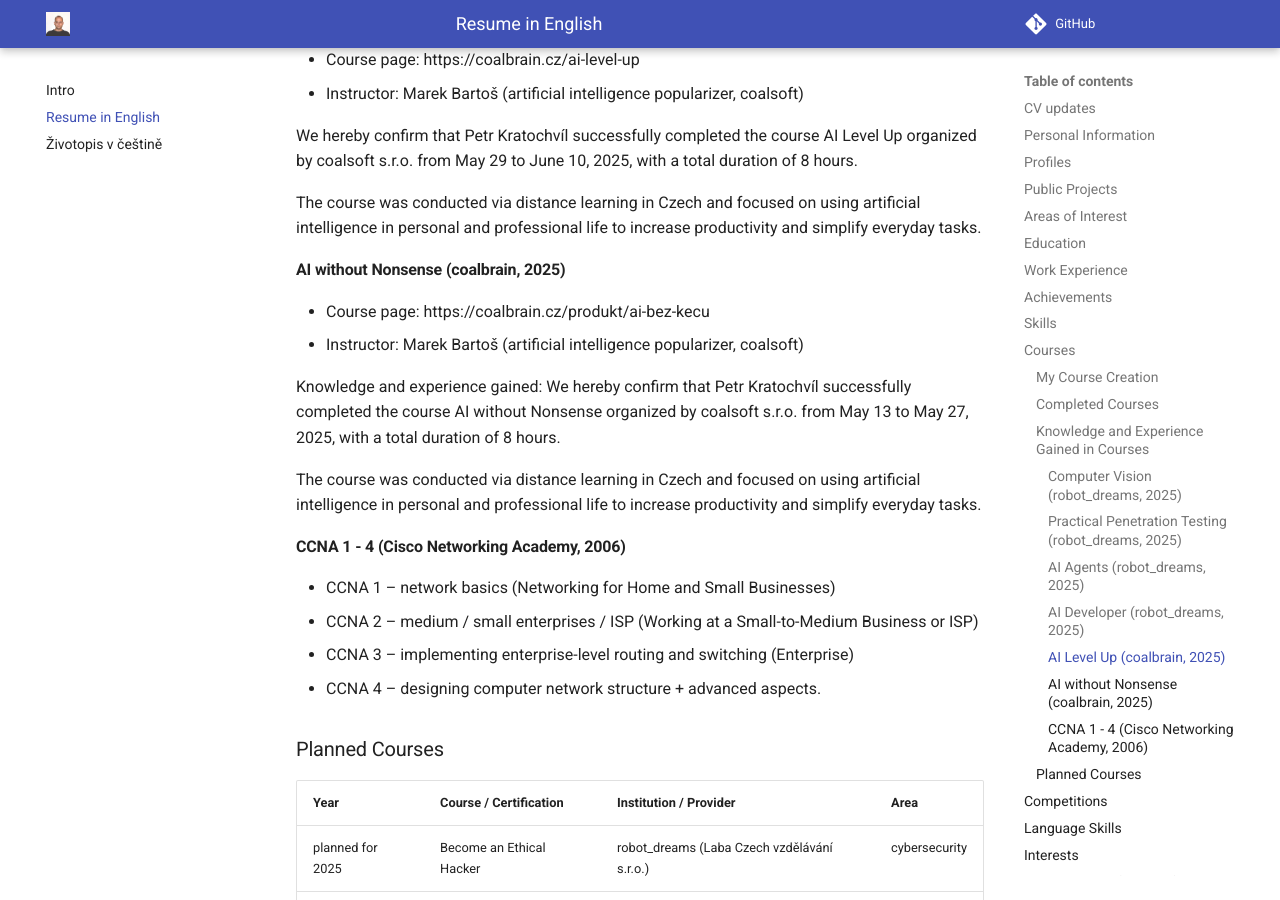
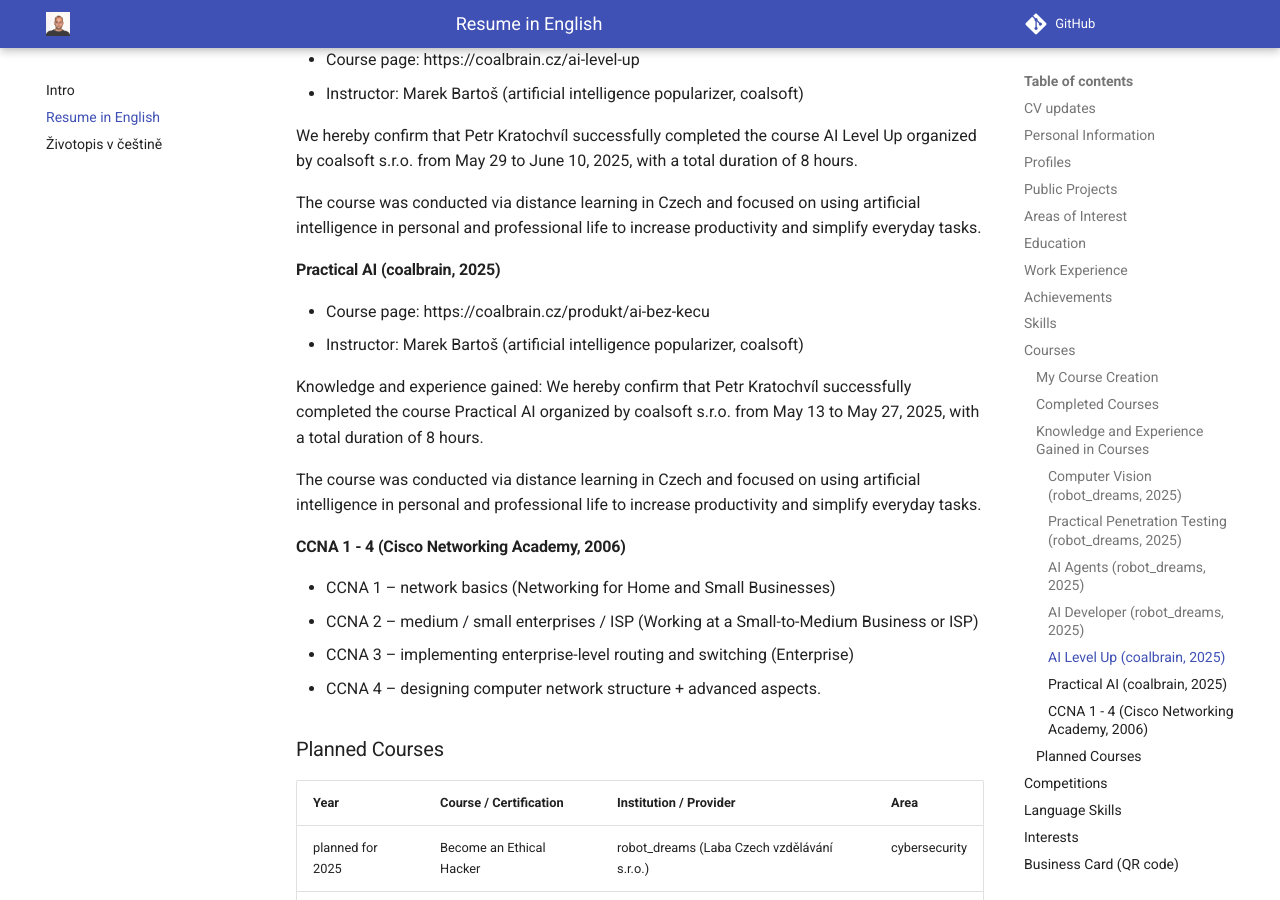
Before and after one commit to kratocz/kratocz, an MkDocs documentation site: the page built from docs/en/cv.md, in a window 1280 px wide and 900 px high, scrolled down 8098 px. Built offline with MkDocs 1.6.1 and Material for MkDocs 9.7.7, drawn with Linux system fonts in a browser that asks for light colours; some of the changed text lies outside the part shown.

Commit message:
improve: translate AI bez keců to Practical AI in English CV
- change course name from "AI without Nonsense" to "Practical AI"
- update title, table entry, and description text consistently
- better reflects practical focus of the course content

🤖 Generated with [Claude Code](https://claude.ai/code)

Co-Authored-By: Claude <noreply@anthropic.com>

```diff
--- a/docs/en/cv.md
+++ b/docs/en/cv.md
@@ -109,7 +109,7 @@ Overview of courses I have completed (sorted in descending order by completion d
 | 2025 | AI Agents                                      | robot_dreams (Laba Czech vzdělávání s.r.o.) | Successful completion (assignments and final project) | AI                 |
 | 2025 | AI Developer                                   | robot_dreams (Laba Czech vzdělávání s.r.o.) | Successful completion (assignments and final project) | AI                 |
 | 2025 | AI Level Up                                    | coalbrain (coalsoft s.r.o.)                 | Attendance (course did not verify knowledge) | AI                 |
-| 2025 | AI without Nonsense                            | coalbrain (coalsoft s.r.o.)                 | Attendance (course did not verify knowledge) | AI                 |
+| 2025 | Practical AI                                   | coalbrain (coalsoft s.r.o.)                 | Attendance (course did not verify knowledge) | AI                 |
 | 2006 | Cisco Certified Network Associate (CCNA 1 - 4) | Cisco Networking Academy                    | Successful completion (final test)          | network technologies |
 
 ### Knowledge and Experience Gained in Courses
@@ -220,12 +220,12 @@ We hereby confirm that Petr Kratochvíl successfully completed the course AI Lev
 
 The course was conducted via distance learning in Czech and focused on using artificial intelligence in personal and professional life to increase productivity and simplify everyday tasks.
 
-#### AI without Nonsense (coalbrain, 2025)
+#### Practical AI (coalbrain, 2025)
 
 * Course page: https://coalbrain.cz/produkt/ai-bez-kecu
 * Instructor: Marek Bartoš (artificial intelligence popularizer, coalsoft)
 
-Knowledge and experience gained: We hereby confirm that Petr Kratochvíl successfully completed the course AI without Nonsense organized by coalsoft s.r.o. from May 13 to May 27, 2025, with a total duration of 8 hours.
+Knowledge and experience gained: We hereby confirm that Petr Kratochvíl successfully completed the course Practical AI organized by coalsoft s.r.o. from May 13 to May 27, 2025, with a total duration of 8 hours.
 
 The course was conducted via distance learning in Czech and focused on using artificial intelligence in personal and professional life to increase productivity and simplify everyday tasks.
 
```
